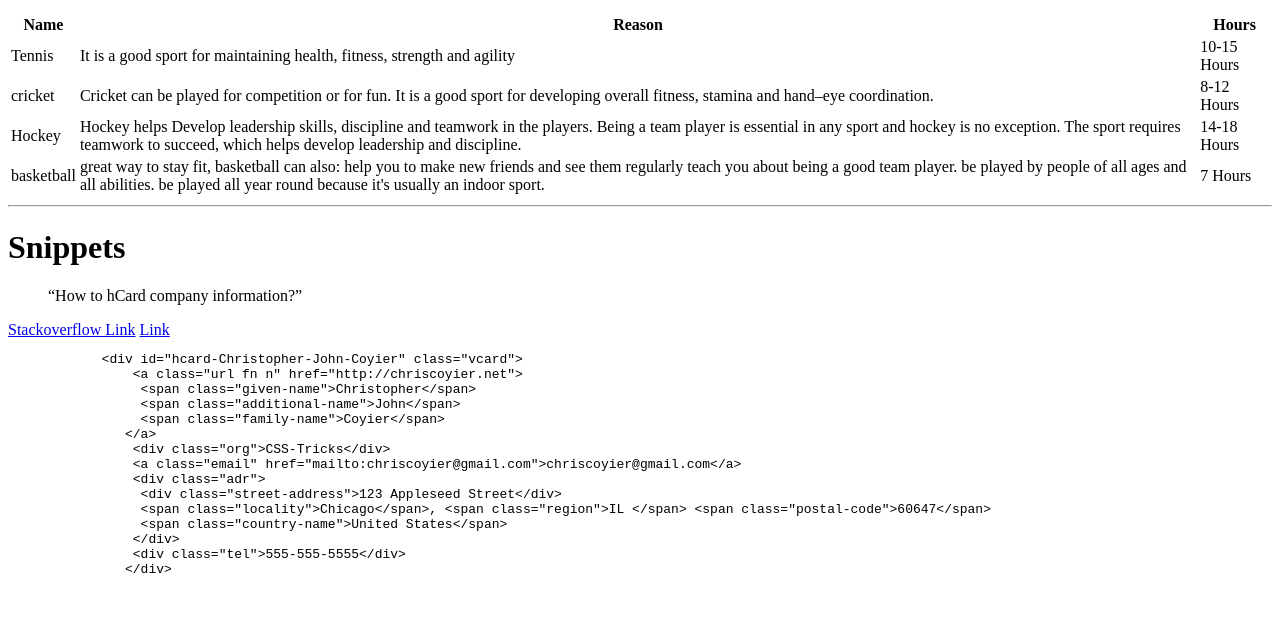
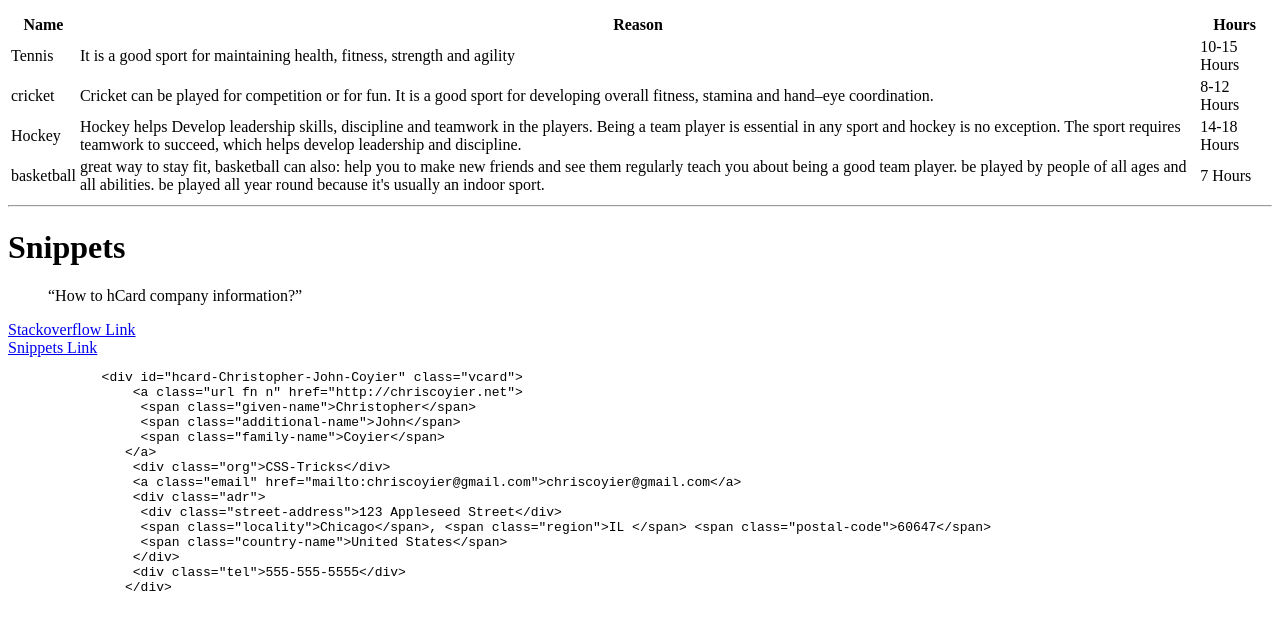
Before and after one commit to 44-563-WebApps-F23/44563-webapps-f23-assignment3-bhavyatatavarthi, a plain HTML site: page index.html in a window 1280 px wide. Shown: the part 593-1216 px from the top of the page. Drawn offline with Linux system fonts and the light colour scheme.

Commit message:
completed

```diff
--- a/index.html
+++ b/index.html
@@ -11,7 +11,7 @@
             Paris is the capital city of France.My favorite thing about Paris is it's ambiance, delicious cuisine, and vibrant nightlife.<br> Paris boasts a plethora of stunning landmarks and tourist attractions.It's also a hub for fashion, business, and innovation, making it a popular destination for tourists and professionals alike.
         </p>
         <b>Eiffel Tower</b> <br>
-           <b> Boat Cruise</b>
+        <b> Boat Cruise</b>
 
         <hr>
         <h1>Activities</h1>
@@ -68,8 +68,8 @@
         <hr>
         <h1>Snippets</h1>
         <blockquote cite = "https://stackoverflow.com/questions/21564341/how-to-hcard-company-information"><q>How to hCard company information?</q></blockquote>
-        <a href="https://stackoverflow.com/questions/21564341/how-to-hcard-company-information">Stackoverflow Link</a>
-        <a href="https://css-tricks.com/snippets/html/basic-microformatted-hcard/">Link</a>
+        <a href="https://stackoverflow.com/questions/21564341/how-to-hcard-company-information">Stackoverflow Link</a><br>
+        <a href="https://css-tricks.com/snippets/html/basic-microformatted-hcard/">Snippets Link</a>
         <pre>
             &lt;div id=&quot;hcard-Christopher-John-Coyier&quot; class=&quot;vcard&quot;&gt;
                 &lt;a class=&quot;url fn n&quot; href=&quot;http://chriscoyier.net&quot;&gt;
```
